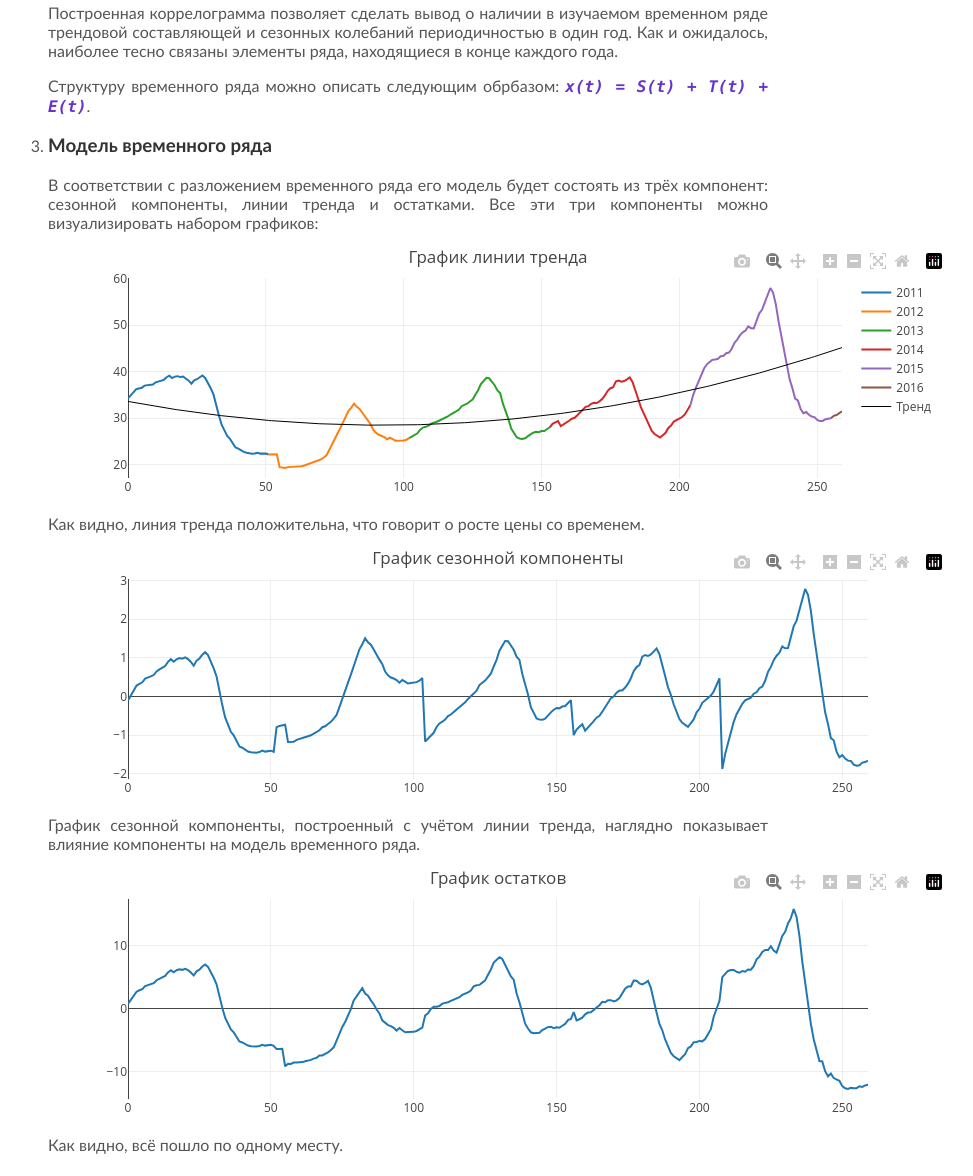
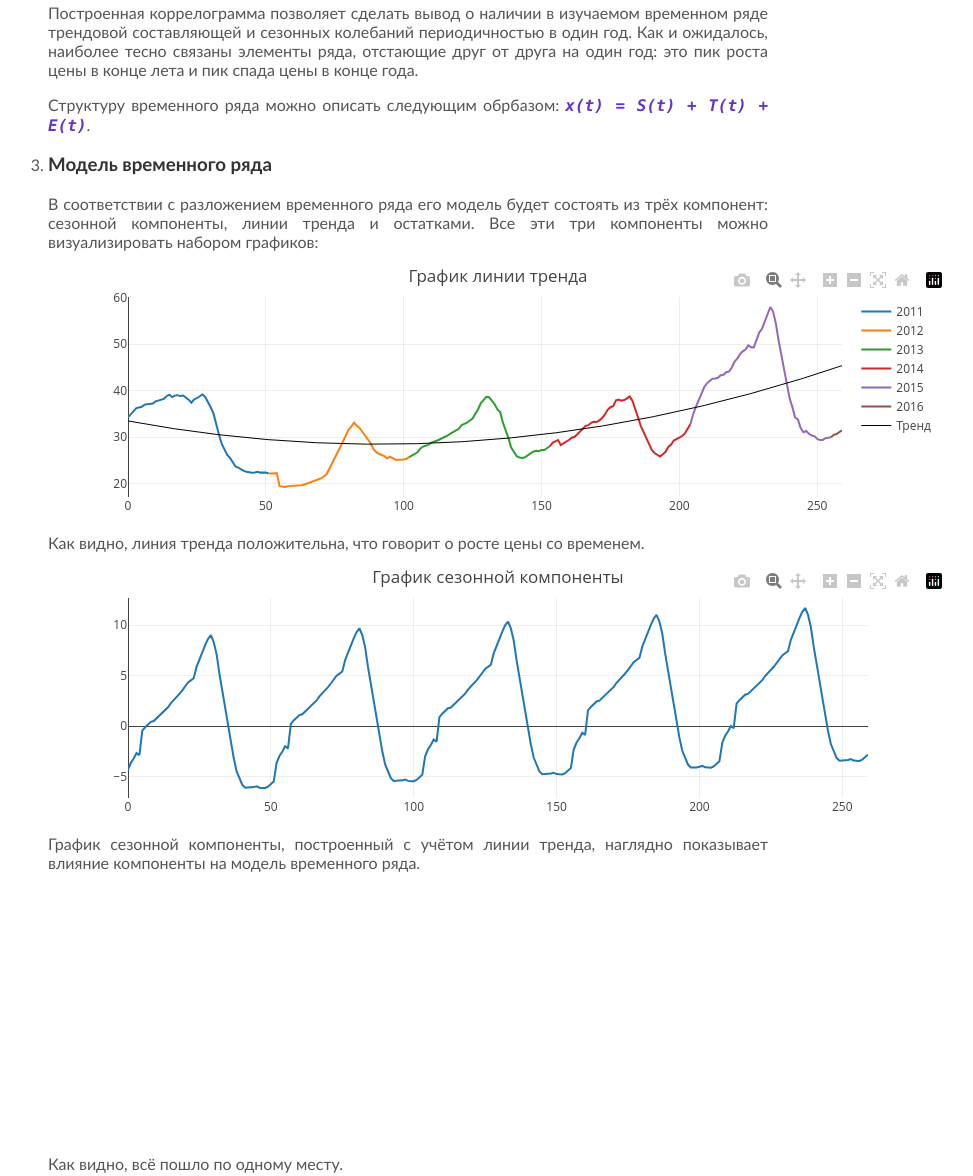
Before and after one commit to Fake-Make/TSM, a plain HTML site: page index.html in a window 1280 px wide. Shown: the part 1491-2667 px from the top of the page, without its empty margins (40-1013 px from the left). Drawn offline with nearby package versions, Linux system fonts and the light colour scheme.

Commit message:
Season line fixed

```diff
--- a/index.html
+++ b/index.html
@@ -61,7 +61,7 @@
 						</ul>
 						<div id="auto-corellation" style="width:90%;min-width:900px;height:250px;"></div>
 						<p>
-							Построенная коррелограмма позволяет сделать вывод о наличии в изучаемом временном ряде трендовой составляющей и сезонных колебаний периодичностью в один год. Как и ожидалось, наиболее тесно связаны элементы ряда, находящиеся в конце каждого года.
+							Построенная коррелограмма позволяет сделать вывод о наличии в изучаемом временном ряде трендовой составляющей и сезонных колебаний периодичностью в один год. Как и ожидалось, наиболее тесно связаны элементы ряда, отстающие друг от друга на один год: это пик роста цены в конце лета и пик спада цены в конце года.
 						</p>
 						<p>
 							Структуру временного ряда можно описать следующим обрбазом: <span class="math">x(t) = S(t) + T(t) + E(t)</span>.
--- a/js/main.js
+++ b/js/main.js
@@ -138,7 +138,7 @@ function slicePerYear(sourceArray) {
 	var trendPlot = document.getElementById('model-trend');
 	var trendLine = {
 		x: CARROT_UFO_X,
-		y: CARROT_UFO_X.map(t => 6e-4 * Math.pow(t, 2) - 0.1107 * t + 33.617),
+		y: CARROT_UFO_X.map(t => 6e-4 * Math.pow(t + 1, 2) - 0.1107 * (t + 1) + 33.617),
 		name: 'Тренд',
 		mode: 'lines',
 		line: {
@@ -159,18 +159,33 @@ function slicePerYear(sourceArray) {
 
 {	// Season plot
 	var seasonPlot = document.getElementById('model-season');
-	var seasonLine = {
+	{	// Get season line (really hard)
+		// Get correction of trend
+		var seasonLine = CARROT_UFO.map((val, t) => val - trendLine.y[t]);
+		// Get average per week
+		var period = slicePerYear(seasonLine);
+		var seasons = period[0].y.length;
+		var periods = period.length;
+		let i = 0;
+		// Notice last period with just a few seasons
+		for (; i < period[periods - 1].y.length; i++) {
+			seasonLine[i] = period.reduce((acc, cur) => acc + cur.y[i], 0) / periods;
+		}
+		for (; i < seasons; i++) {
+			seasonLine[i] = period.reduce((acc, cur) => acc + (cur.y[i] || 0), 0) / (periods - 1);
+		}
+		// Get shift from zero-sum
+		let shift = seasonLine.slice(0, seasons + 1).reduce((acc, cur) => acc + cur) / seasons;
+		for (i = 0; i < seasons; seasonLine[i++] -= shift);
+		// Repeat for left of seasons around whole periods
+		for (; i < seasonLine.length; i++) {
+			seasonLine[i] = seasonLine[i - seasons] - shift;
+		}
+	}
+
+	var seasonData = {
 		x: CARROT_UFO_X,
-		y: slicePerYear(CARROT_UFO).map(dataPerYear => {
-			let m = slicePerYear(CARROT_UFO).length;
-			dataPerYear.y = dataPerYear.y
-			.map((price, t) => {
-				return (price - trendLine.y[t] - mathExpectation) / m;
-			});
-			return dataPerYear.y.map((price) => {
-				return price - dataPerYear.y.reduce((acc, cur) => acc + cur) / dataPerYear.y.length;
-			})
-		}).reduce((acc, cur) => acc.concat(cur)),
+		y: seasonLine,
 		name: 'Сезонная компонента'
 	}
 
@@ -181,9 +196,10 @@ function slicePerYear(sourceArray) {
 			b: 20
 		}
 	};
-	Plotly.newPlot(seasonPlot, [seasonLine], seasonLayout);
+	Plotly.newPlot(seasonPlot, [seasonData], seasonLayout);
 }
 
+/*
 {	// Leftover plot
 	var leftoverPlot = document.getElementById('model-leftover');
 	var leftoverLine = {
@@ -199,4 +215,4 @@ function slicePerYear(sourceArray) {
 		}
 	};
 	Plotly.newPlot(leftoverPlot, [leftoverLine], leftoverLayout);
-}
+}*/
```
